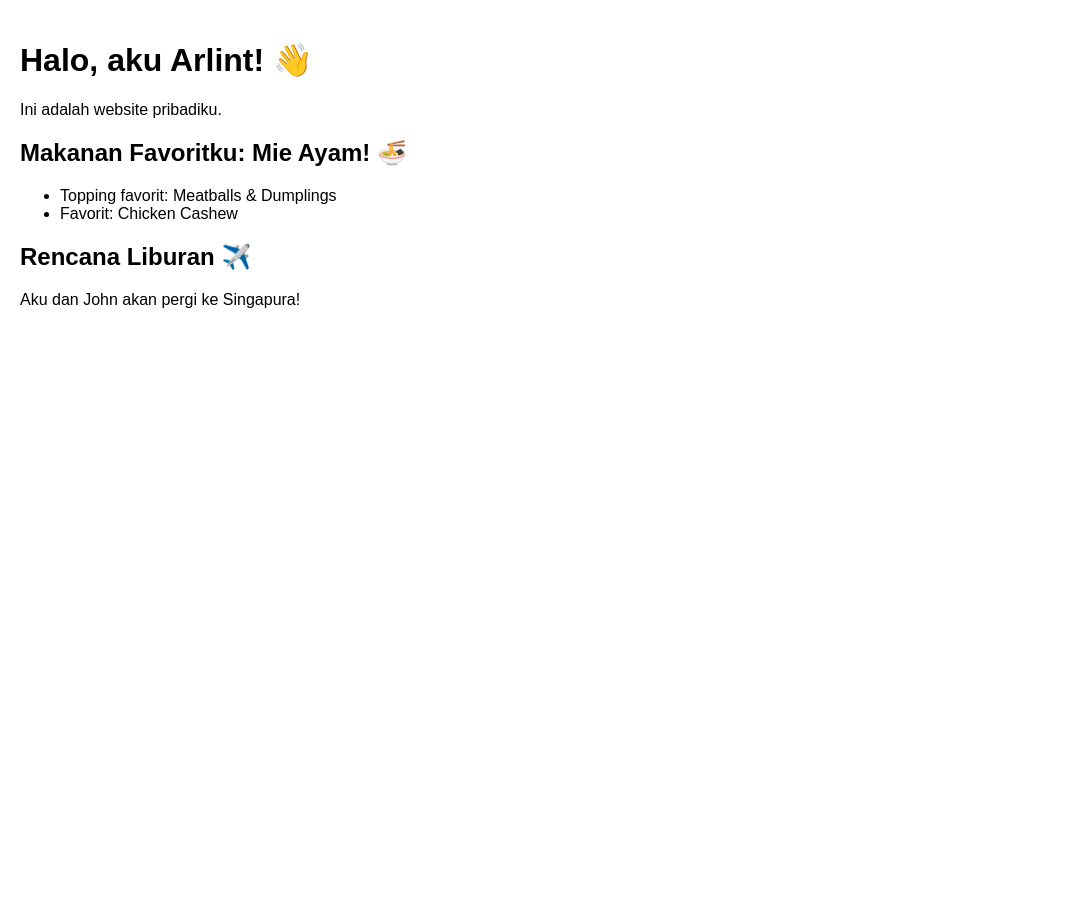
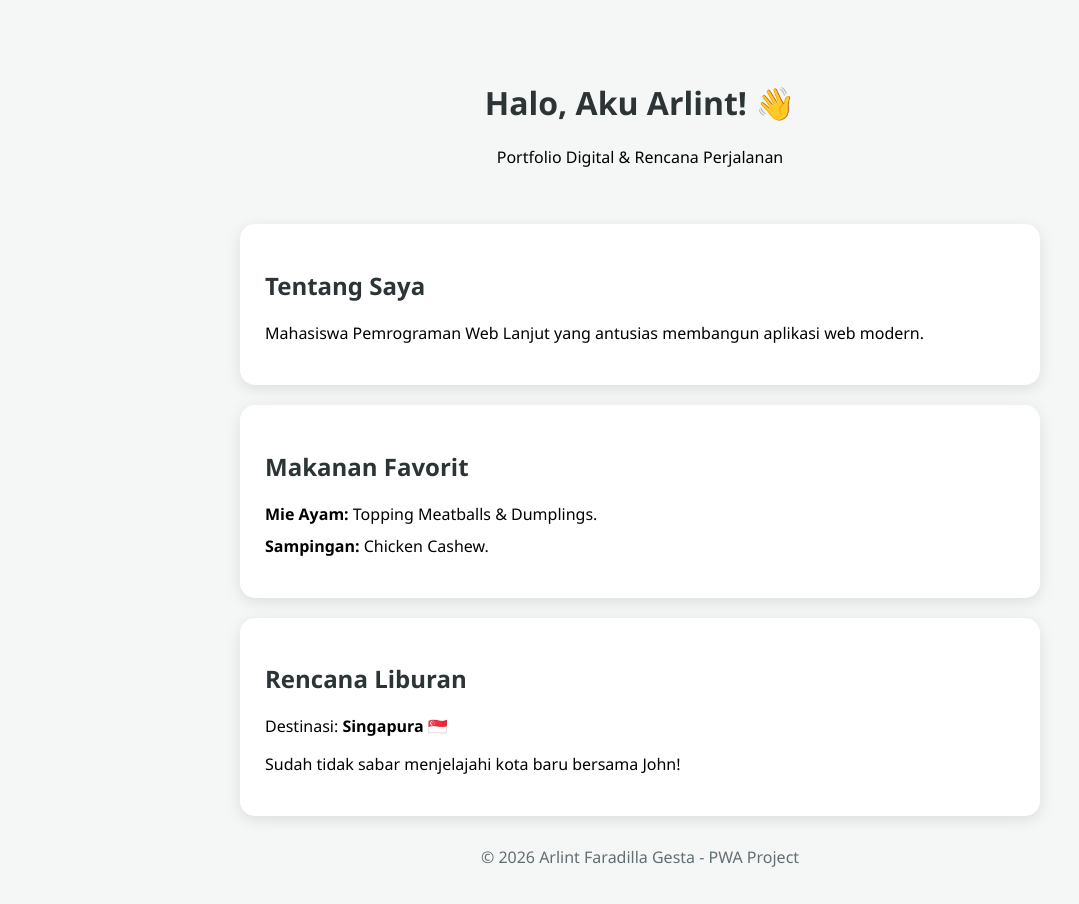
Before and after one commit to arlintfaradilla18-web/tugas-react, a React (Create React App) app: page / in a window 1280 px wide. Shown: the whole page, without its empty margins (0-1079 px from the left). Before the commit the page ends 800 px from the top, so only its background shows below. Built offline with nearby package versions, Linux system fonts and the light colour scheme.

Commit message:
update tampilan agar lebih profesional

```diff
--- a/src/App.css
+++ b/src/App.css
@@ -1,38 +1,35 @@
-.App {
-  text-align: center;
+body {
+  background-color: #f4f7f6;
+  font-family: 'Segoe UI', sans-serif;
+  margin: 0;
+  padding: 0;
 }
 
-.App-logo {
-  height: 40vmin;
-  pointer-events: none;
+.app-container {
+  max-width: 800px;
+  margin: 0 auto;
+  padding: 20px;
 }
 
-@media (prefers-reduced-motion: no-preference) {
-  .App-logo {
-    animation: App-logo-spin infinite 20s linear;
-  }
+.header {
+  text-align: center;
+  padding: 40px 0;
 }
 
-.App-header {
-  background-color: #282c34;
-  min-height: 100vh;
-  display: flex;
-  flex-direction: column;
-  align-items: center;
-  justify-content: center;
-  font-size: calc(10px + 2vmin);
-  color: white;
+.card {
+  background: white;
+  padding: 25px;
+  margin-bottom: 20px;
+  border-radius: 15px;
+  box-shadow: 0 4px 15px rgba(0,0,0,0.1);
+  transition: transform 0.3s;
 }
 
-.App-link {
-  color: #61dafb;
+.card:hover {
+  transform: translateY(-5px);
 }
 
-@keyframes App-logo-spin {
-  from {
-    transform: rotate(0deg);
-  }
-  to {
-    transform: rotate(360deg);
-  }
-}
+h1, h2 { color: #2d3436; }
+ul { list-style: none; padding: 0; }
+li { margin-bottom: 10px; }
+.footer { text-align: center; margin-top: 30px; color: #636e72; }
--- a/src/App.js
+++ b/src/App.js
@@ -3,18 +3,36 @@ import './App.css';
 
 function App() {
   return (
-    <div style={{ padding: '20px', fontFamily: 'Arial' }}>
-      <h1>Halo, aku Arlint! 👋</h1>
-      <p>Ini adalah website pribadiku.</p>
+    <div className="app-container">
+      <header className="header">
+        <h1>Halo, Aku Arlint! 👋</h1>
+        <p>Portfolio Digital & Rencana Perjalanan</p>
+      </header>
 
-      <h2>Makanan Favoritku: Mie Ayam! 🍜</h2>
-      <ul>
-        <li>Topping favorit: Meatballs & Dumplings</li>
-        <li>Favorit: Chicken Cashew</li>
-      </ul>
+      <main className="main-content">
+        <section className="card">
+          <h2>Tentang Saya</h2>
+          <p>Mahasiswa Pemrograman Web Lanjut yang antusias membangun aplikasi web modern.</p>
+        </section>
 
-      <h2>Rencana Liburan ✈️</h2>
-      <p>Aku dan John akan pergi ke Singapura!</p>
+        <section className="card">
+          <h2>Makanan Favorit</h2>
+          <ul>
+            <li><strong>Mie Ayam:</strong> Topping Meatballs & Dumplings.</li>
+            <li><strong>Sampingan:</strong> Chicken Cashew.</li>
+          </ul>
+        </section>
+
+        <section className="card">
+          <h2>Rencana Liburan</h2>
+          <p>Destinasi: <strong>Singapura</strong> 🇸🇬</p>
+          <p>Sudah tidak sabar menjelajahi kota baru bersama John!</p>
+        </section>
+      </main>
+
+      <footer className="footer">
+        <p>© 2026 Arlint Faradilla Gesta - PWA Project</p>
+      </footer>
     </div>
   );
 }
```
